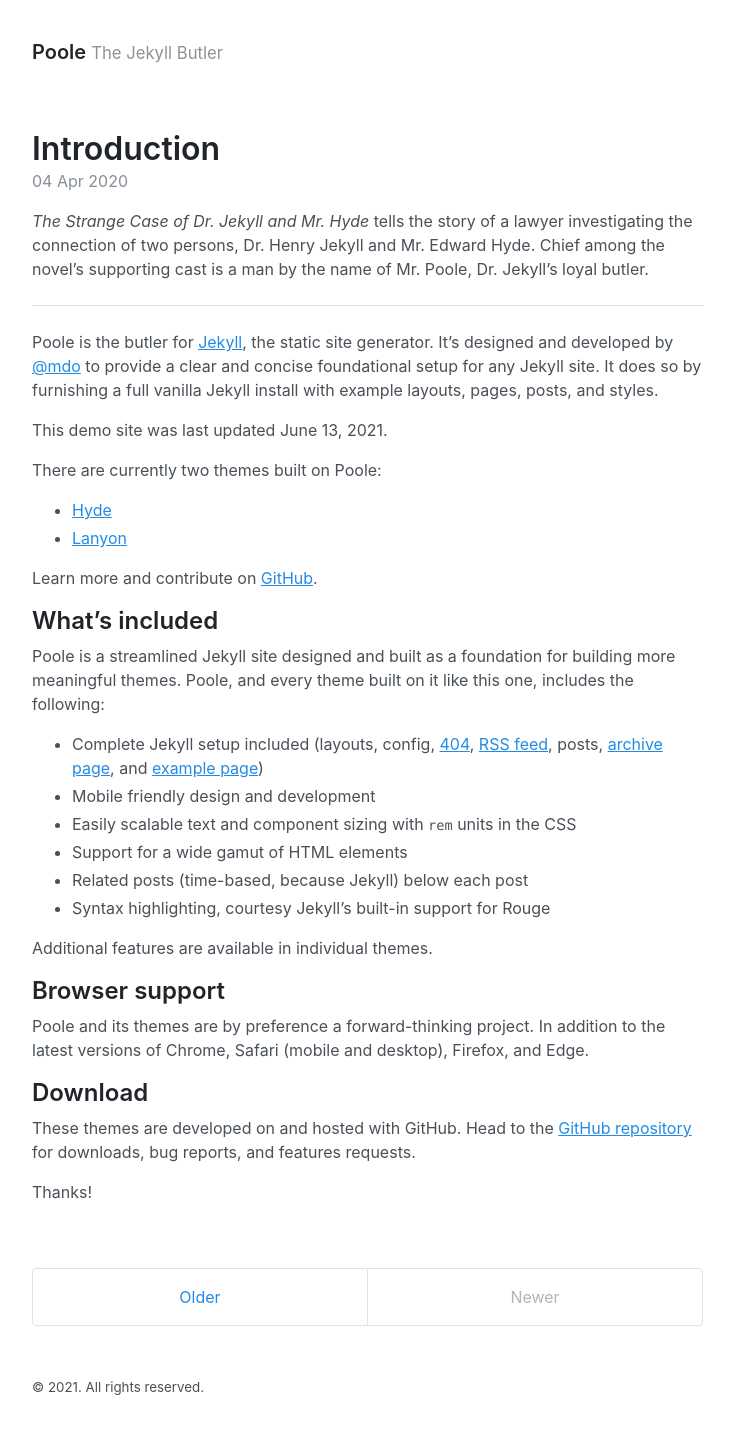
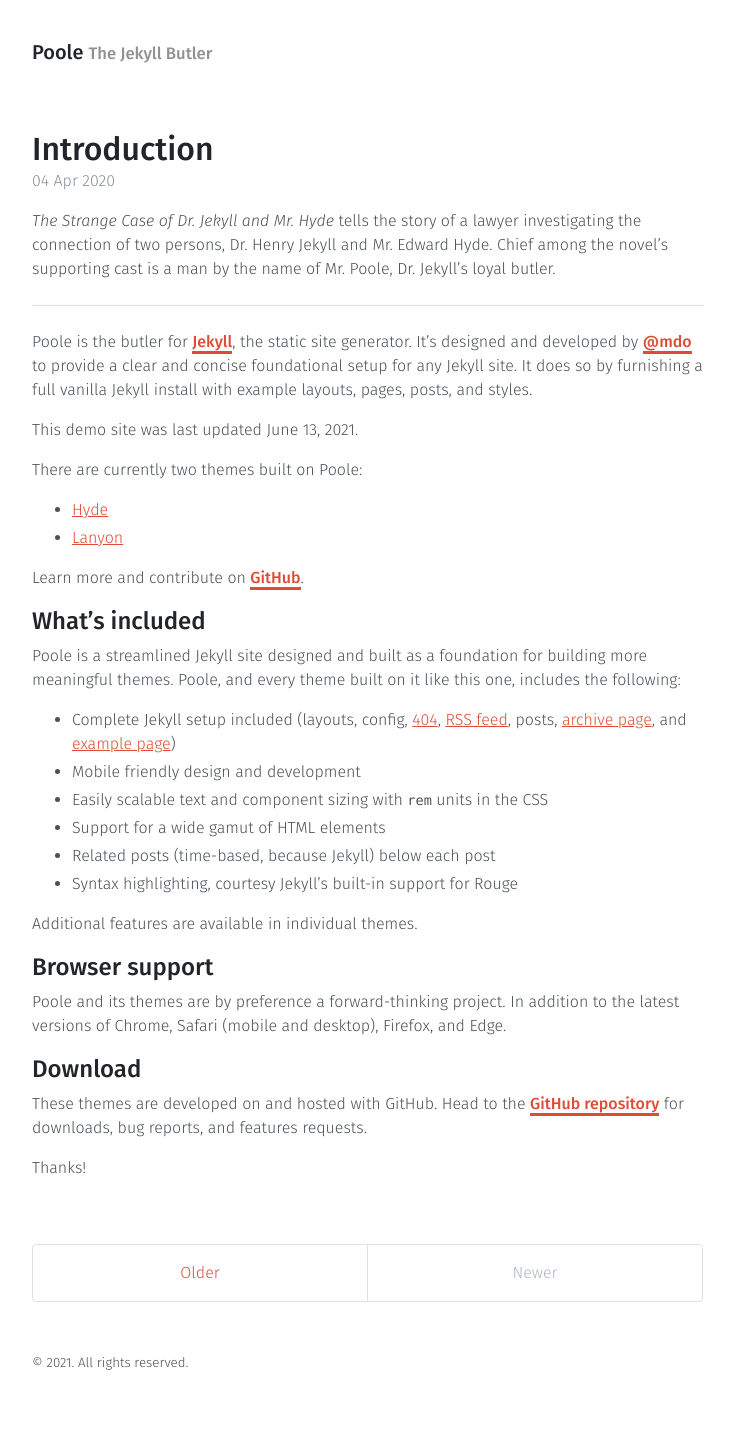
Before and after one commit to frytzrazal/mga-drowing-ni-prits, a Jekyll site: the page built from index.html, in a window 1280 px wide. Shown: the whole page, without its empty margins (272-1006 px from the left). Built offline with Jekyll 4.4.1, drawn with Linux system fonts in a browser that asks for light colours; the list of posts is cut into pages by our own code; after the commit the page ends 1422 px from its top, so only the background shows below that.

Commit message:
Add custom colors, fonts, style tweaks

```diff
--- a/_sass/_base.scss
+++ b/_sass/_base.scss
@@ -10,6 +10,7 @@
   margin: 0;
   font-family: var(--body-font);
   font-size: var(--body-font-size);
+  font-weight: 300;
   line-height: var(--body-line-height);
   color: var(--body-color);
   background-color: var(--body-bg);
--- /dev/null
+++ b/_sass/_fonts.scss
@@ -0,0 +1 @@
+@import url('https://fonts.googleapis.com/css2?family=Fira+Sans:ital,wght@0,300;0,500;1,300;1,500&display=swap');
--- a/_sass/_posts.scss
+++ b/_sass/_posts.scss
@@ -65,3 +65,13 @@
     }
   }
 }
+
+.post {
+  p {
+    a {
+      font-weight: 500;
+      text-decoration: none;
+      border-bottom: 3px solid var(--link-color);
+    }
+  }
+}
--- a/_sass/_type.scss
+++ b/_sass/_type.scss
@@ -4,7 +4,7 @@
 
 h1, h2, h3, h4, h5, h6 {
   margin-bottom: .5rem;
-  font-weight: 600;
+  font-weight: 500;
   line-height: 1.25;
   color: var(--heading-color);
 }
--- a/_sass/_variables.scss
+++ b/_sass/_variables.scss
@@ -26,14 +26,23 @@
   --blue-400: #4dabf7;
   --yellow-100: #fff3bf;
 
-  --body-font: -apple-system, BlinkMacSystemFont, "Segoe UI", Roboto, "Helvetica Neue", Arial, "Noto Sans", sans-serif, "Apple Color Emoji", "Segoe UI Emoji", "Segoe UI Symbol", "Noto Color Emoji";
+  /* Custom colors */
+  --dk-brown: #393231;
+  --brown: #4C4341;
+  --lt-brown: #E4DDDC;
+  --red: #DE4C36;
+  --yellow: #FFC636;
+  --lt-gray: #F2F2F2;
+
+  /*--body-font: -apple-system, BlinkMacSystemFont, "Segoe UI", Roboto, "Helvetica Neue", Arial, "Noto Sans", sans-serif, "Apple Color Emoji", "Segoe UI Emoji", "Segoe UI Symbol", "Noto Color Emoji";*/
+  --body-font: Fira Sans, sans-serif;
   --body-font-size: 16px;
   --body-line-height: 1.5;
   --body-color: var(--gray-700);
   --body-bg: #fff;
 
-  --link-color: var(--blue);
-  --link-hover-color: #1c7ed6;
+  --link-color: var(--red);
+  --link-hover-color: var(--link-color);
 
   --heading-color: var(--gray-900);
 
@@ -51,13 +60,13 @@
 
 @media (prefers-color-scheme: dark) {
   :root {
-    --body-color: var(--gray-300);
-    --body-bg: var(--gray-800);
+    --body-color: var(--lt-gray);
+    --body-bg: var(--gray-900);
 
     --heading-color: #fff;
 
-    --link-color: var(--blue-300);
-    --link-hover-color: var(--blue-400);
+    --link-color: var(--red);
+    --link-hover-color: var(--red);
 
     --border-color: rgba(255,255,255,.15);
 
--- a/styles.scss
+++ b/styles.scss
@@ -17,6 +17,7 @@
 // Designed, built, and released under MIT license by @mdo. Learn more at
 // https://github.com/poole/poole.
 
+@import "fonts";
 @import "variables";
 @import "base";
 @import "type";
```
